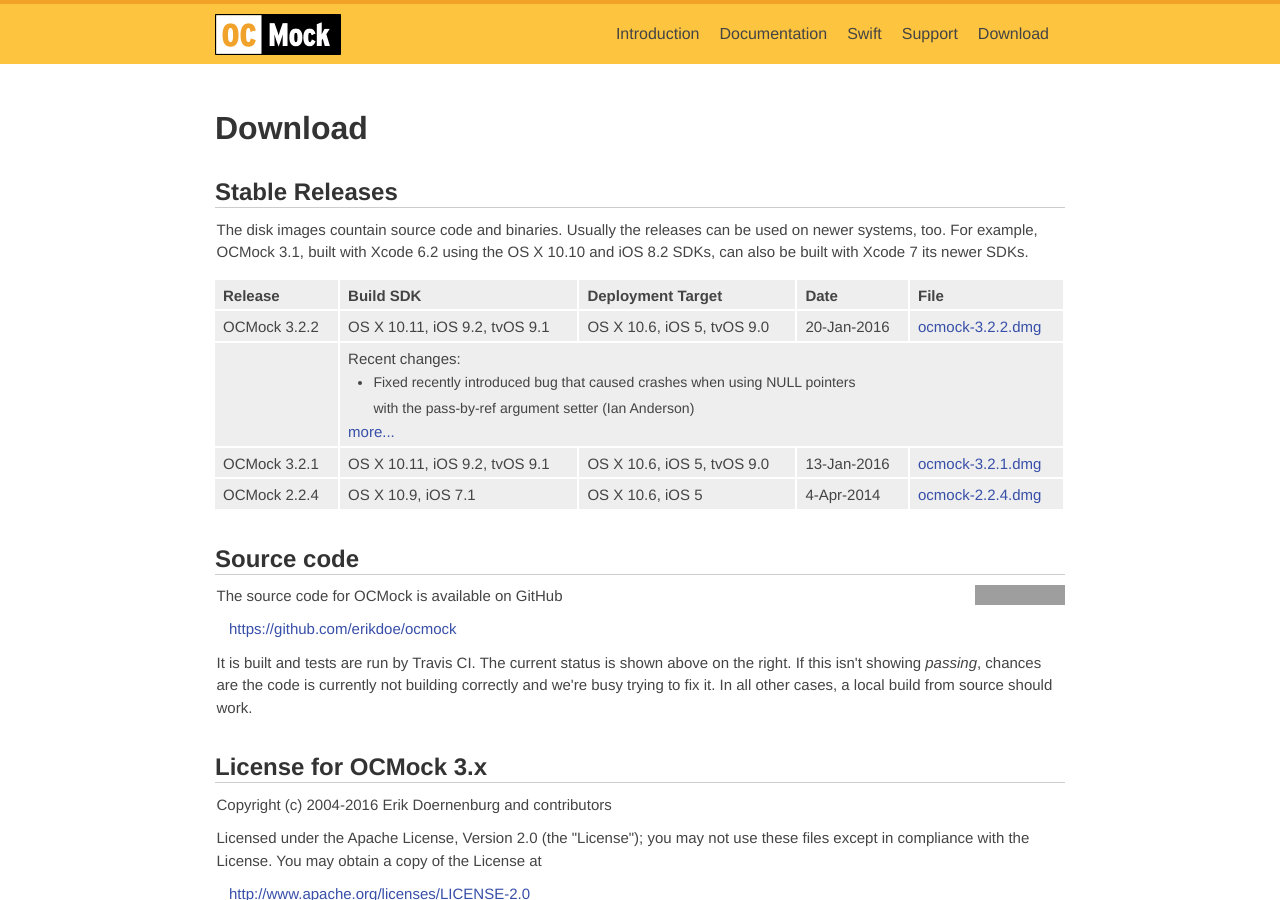
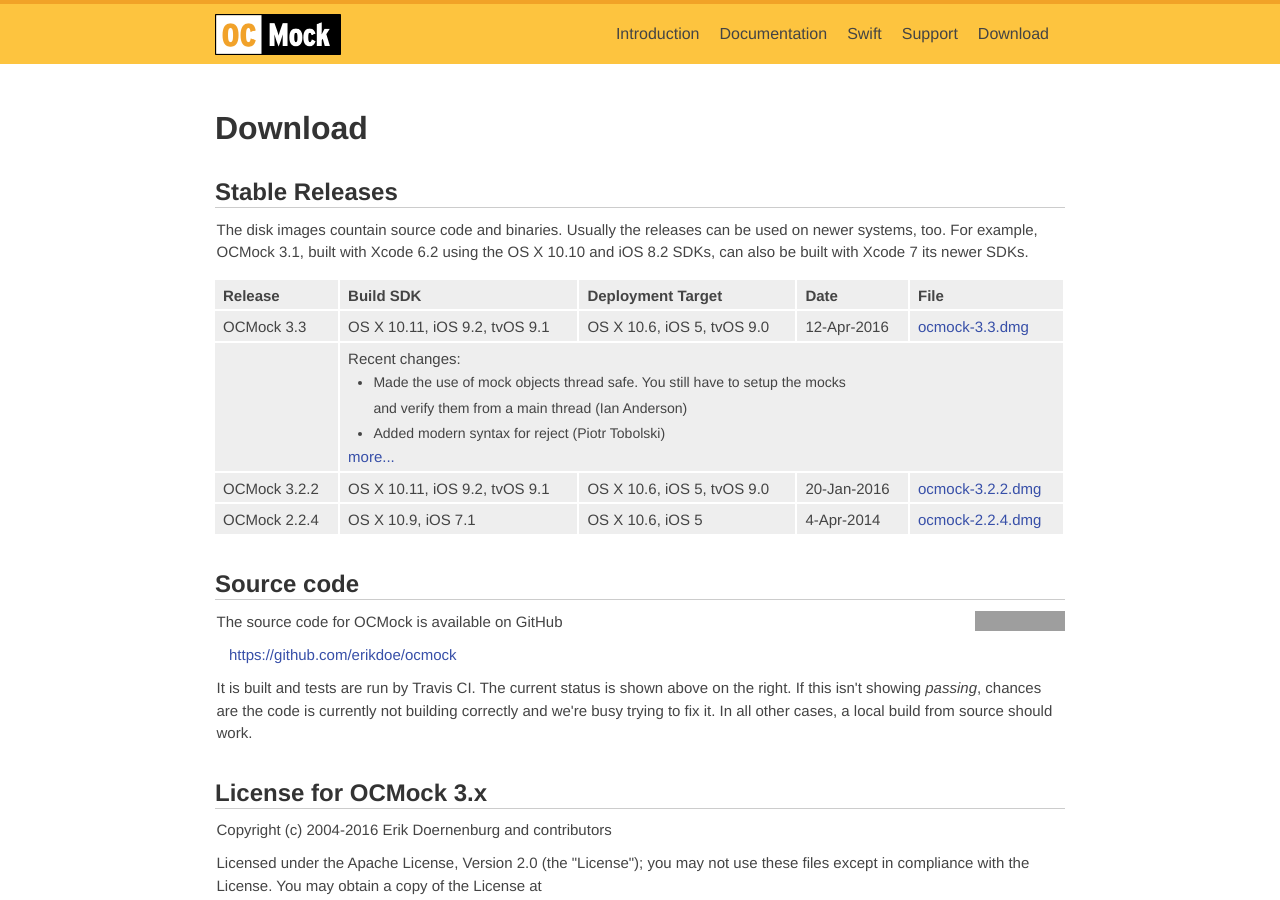
Before and after one commit to erikdoe/ocmock, a Jekyll site: the page built from download.html, in a window 1280 px wide and 900 px high. Built offline with Jekyll 4.4.1, drawn with Linux system fonts in a browser that asks for light colours; comment, search, counter and statistics services are not loaded; grey boxes are pictures that could not be loaded.

Commit message:
Changes for 3.3 release.

```diff
--- a/download.html
+++ b/download.html
@@ -21,29 +21,29 @@ published: true
 		<th>File</th>
 	</tr>
 	<tr>
-		<td>OCMock 3.2.2</td>
+		<td>OCMock 3.3</td>
 		<td>OS X 10.11, iOS 9.2, tvOS 9.1</td>
 		<td>OS X 10.6, iOS 5, tvOS 9.0</td>
-		<td>20-Jan-2016</td>
-		<td><a href="https://github.com/erikdoe/ocmock/releases/download/v3.2.2/ocmock-3.2.2.dmg">ocmock-3.2.2.dmg</a></td>
+		<td>12-Apr-2016</td>
+		<td><a href="https://github.com/erikdoe/ocmock/releases/download/v3.3/ocmock-3.3.dmg">ocmock-3.3.dmg</a></td>
 	</tr>
 	<tr>
 		<td></td>
 		<td colspan="4">
 			Recent changes:
 			<ul>
-				<li>Fixed recently introduced bug that caused crashes when using NULL pointers<br>
-					  with the pass-by-ref argument setter (Ian Anderson)
+				<li>Made the use of mock objects thread safe. You still have to setup the mocks<br>and verify them from a main thread (Ian Anderson)
+				<li>Added modern syntax for reject (Piotr Tobolski)
 			</ul>
 			<a href="https://github.com/erikdoe/ocmock/blob/master/Source/Changes.txt">more...</a>
 		</td>
 	</tr>
 	<tr>
-		<td>OCMock 3.2.1</td>
+		<td>OCMock 3.2.2</td>
 		<td>OS X 10.11, iOS 9.2, tvOS 9.1</td>
 		<td>OS X 10.6, iOS 5, tvOS 9.0</td>
-		<td>13-Jan-2016</td>
-		<td><a href="https://github.com/erikdoe/ocmock/releases/download/v3.2.1/ocmock-3.2.1.dmg">ocmock-3.2.1.dmg</a></td>
+		<td>20-Jan-2016</td>
+		<td><a href="https://github.com/erikdoe/ocmock/releases/download/v3.2.2/ocmock-3.2.2.dmg">ocmock-3.2.2.dmg</a></td>
 	</tr>
 	<tr>
 		<td>OCMock 2.2.4</td>
```
